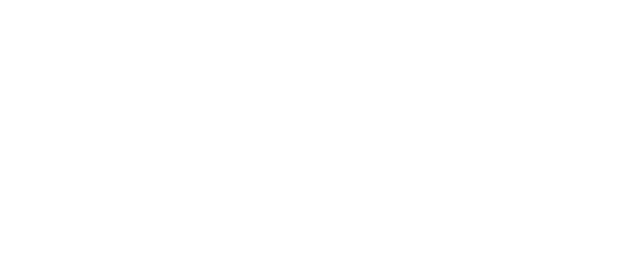
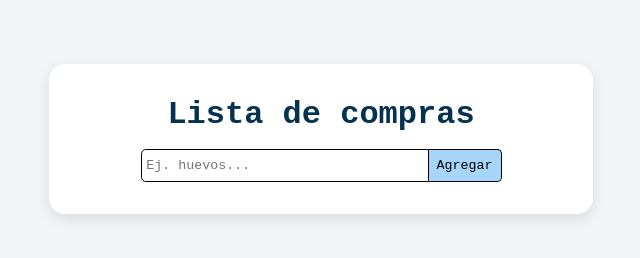
Before and after one commit to adrianjose01/grocery-list, a plain HTML site: page index.html in a window 1280 px wide. Shown: the whole page, without its empty margins (319-959 px from the left). Drawn offline with Linux system fonts and the light colour scheme; a web font is replaced by a local one.

Commit message:
creating the form

```diff
--- a/index.html
+++ b/index.html
@@ -3,7 +3,18 @@
   <head>
     <meta charset="UTF-8" />
     <meta name="viewport" content="width=device-width, initial-scale=1.0" />
+    <link rel="stylesheet" href="./styles/main.css" />
     <title>Lista de compras</title>
   </head>
-  <body></body>
+  <body>
+    <div class="container">
+      <div class="app">
+        <h1>Lista de compras</h1>
+        <form id="form">
+          <input id="grocery" type="text" placeholder="Ej. huevos..." />
+          <button id="submit-btn" type="submit">Agregar</button>
+        </form>
+      </div>
+    </div>
+  </body>
 </html>
--- /dev/null
+++ b/styles/main.css
@@ -0,0 +1,65 @@
+@import url("https://fonts.googleapis.com/css2?family=Sometype+Mono:ital,wght@0,400;0,500;0,600;0,700;1,400;1,500;1,600;1,700&display=swap");
+
+* {
+  box-sizing: border-box;
+  margin: 0;
+  padding: 0;
+  font-family: "Sometype Mono", monospace;
+}
+
+body {
+  background-color: #f1f5f8;
+}
+
+h1 {
+  color: hsl(205, 86%, 17%);
+  text-align: center;
+}
+
+/* FORMULARIO */
+.container {
+  display: flex;
+  margin-top: 4rem;
+  width: 100vw;
+  height: 100vh;
+  align-items: flex-start;
+  justify-content: center;
+}
+
+.app {
+  padding: 2rem;
+  background-color: #ffffff;
+  border-radius: 1rem;
+  box-shadow: 0 5px 15px rgba(0, 0, 0, 0.1);
+}
+
+#form {
+  width: 30rem;
+  display: flex;
+  justify-content: center;
+  margin-top: 1rem;
+}
+
+#grocery {
+  width: 18rem;
+  border: 1px solid black;
+  border-radius: 0.3rem 0 0 0.3rem;
+  padding: 0.3rem;
+}
+
+#grocery:focus {
+  outline: none;
+}
+
+#submit-btn {
+  border-radius: 0 0.3rem 0.3rem 0;
+  border: 1px solid black;
+  background-color: hsl(205.3, 85.6%, 81%);
+  padding: 0.5rem 0.5rem;
+  border-left: none;
+  cursor: pointer;
+}
+
+#submit-btn:hover {
+  opacity: 0.7;
+}
```
